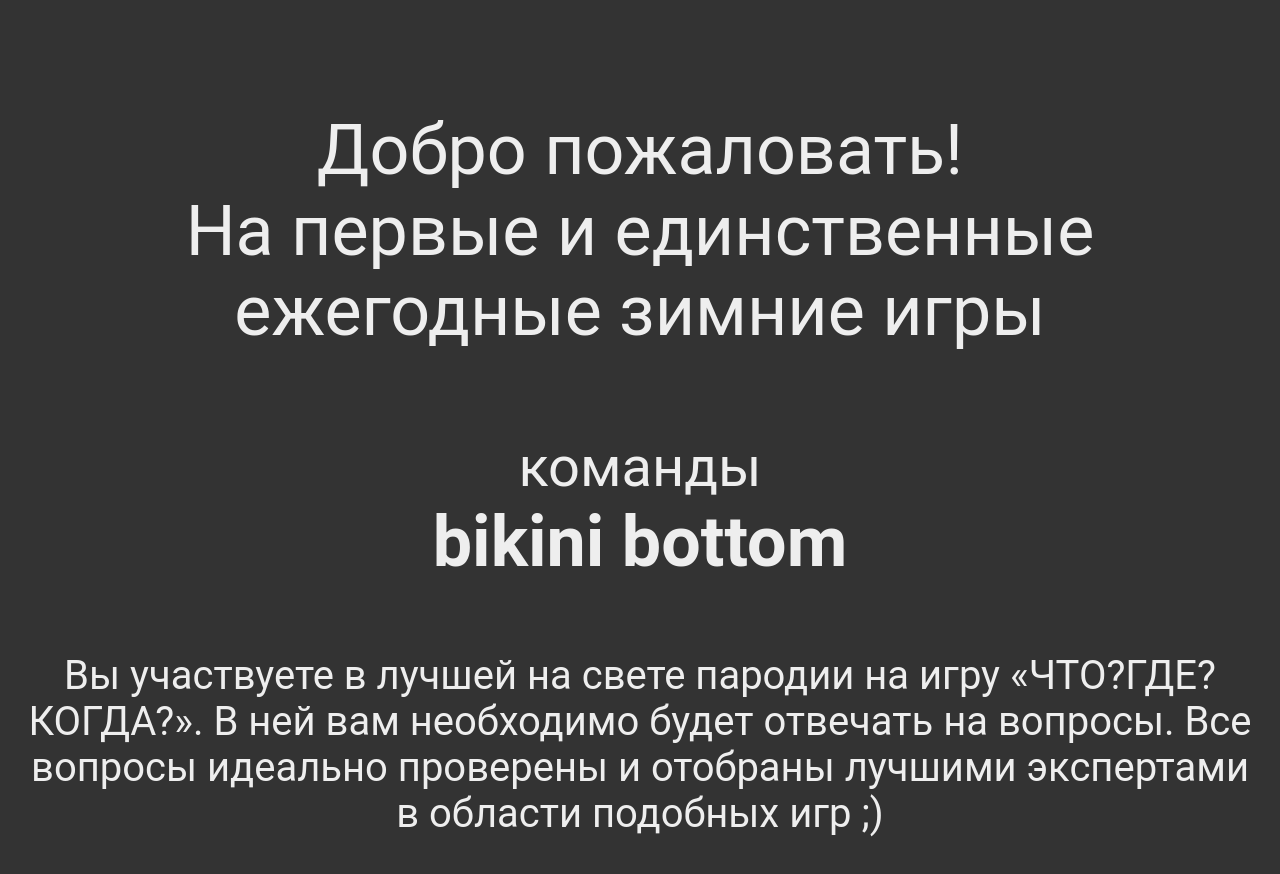
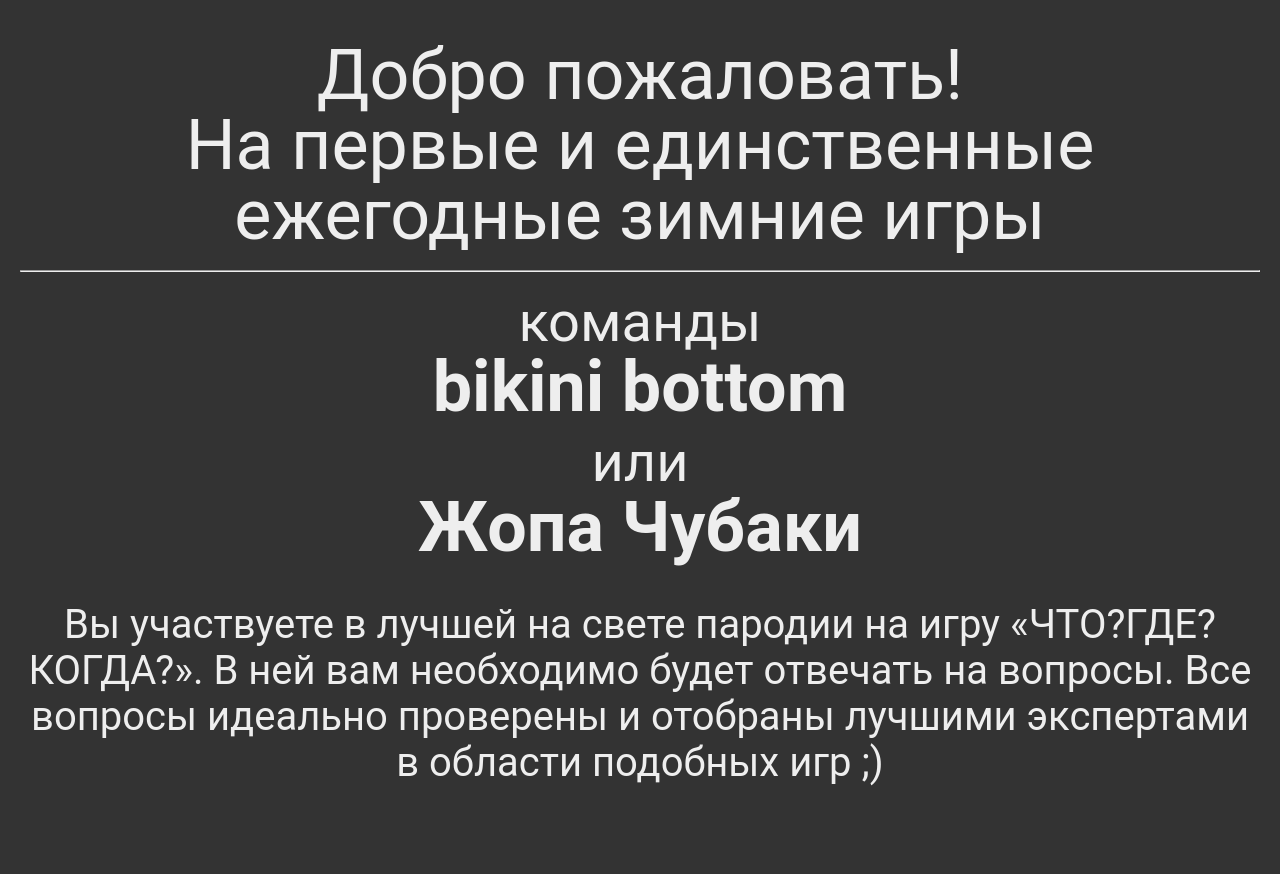
Before and after one commit to nastybits/quiz, a Vue app in the folder app/: page / in a window 1280 px wide. Shown: the top 874 px of the page. After the commit the page ends 826 px from the top, so only its background shows below. Built offline with nearby package versions, Linux system fonts and the light colour scheme.

Commit message:
Cleanup ;)

```diff
--- a/app/src/components/QuizQuestion.vue
+++ b/app/src/components/QuizQuestion.vue
@@ -32,6 +32,10 @@
 
 export default {
   name: "QuizQuestion",
+  setup() {
+    const store = useQuestionsStore()
+    return { questions: store.questions }
+  },
   props: {
     questionIdx: {
       type: Number,
@@ -45,12 +49,6 @@
       type: Boolean,
       default: false
     }
-  },
-  setup() {
-    const store = useQuestionsStore()
-    const questions = store.questions
-
-    return { questions }
   },
   computed: {
     question() {
--- a/app/src/components/TheMeeting.vue
+++ b/app/src/components/TheMeeting.vue
@@ -5,8 +5,9 @@
         Добро пожаловать! <br>
         На первые и единственные ежегодные зимние игры
       </p>
+      <hr>
       <p><small>команды</small><br>
-      <b>bikini bottom</b>
+      <b>bikini bottom</b> <br> <small>или</small> <br> <b>Жопа Чубаки</b>
       </p>
     </div>
     <div class="page__description">
@@ -22,3 +23,17 @@
   name: "TheMeeting"
 }
 </script>
+
+<style>
+.page__title {
+  line-height: 1;
+}
+hr {
+  padding: 0;
+  margin: 10px 0;
+}
+
+p {
+  margin: 0 0 20px 0;
+}
+</style>
--- a/app/src/plugins/consts.js
+++ b/app/src/plugins/consts.js
@@ -13,7 +13,7 @@
   },
   LANG_EN: "en",
   LANG_RU: "ru",
-  ANSWER_TIME: 60
+  ANSWER_TIME: 120
 })
 
 export { consts } // Для использования не только внутри приложения
--- a/app/src/stores/questions.js
+++ b/app/src/stores/questions.js
@@ -5,7 +5,7 @@
 
 export const useQuestionsStore = defineStore('questions', {
   state: () => ({
-      questions: questions
+      questions: dumbQuestions
   }),
   getters: {
     answered: (state) => state.questions.filter(el => !el.done),
--- a/app/src/stores/qusteionsData.js
+++ b/app/src/stores/qusteionsData.js
@@ -132,11 +132,10 @@
   {
     id: 1,
     title: "Вопрос 1",
-    text: "Грациозную и опасную Марле́н Ди́трих влюблённый Э́рих Мари́я Рема́рк называл ЕЮ — но, конечно, не ТАКОЙ ЕЮ.",
-    question: "В какой стране происходит бо́льшая часть недавнего фильма «ТАКАЯ ОНА»?",
-    answer: "Ваканда.",
-    comment: "Ремарк называл Марлен Дитрих пантерой, но вряд ли имел в виду чёрную пантеру, так как Марлен была блондинкой. Фильм 2018 года «Чёрная пантера» рассказывает о супергерое из вымышленной африканской страны Ваканды.",
-    img: "marlen.png",
+    text: "Я на пробежку вышел рано <br> Бежал весь мир, бежал и я <br> А на помойку наркомана, <br> Несли в мешке его друзья,<br> Мне утром делать было нехер,<br> Я на бегу притормозил, <br> Хотел спросить: \"Он че, отъехал?\"",
+    question: "Продолжите стихотворение",
+    answer: "Да че-то так и не спросил.",
+    comment: "Михаил Жигулевский. Сборник Лирика за Пасанов",
     music: "pause1.mp3"
   },
   {
--- a/app/src/views/AdminView.vue
+++ b/app/src/views/AdminView.vue
@@ -5,8 +5,8 @@
         <button class="btn" @click="setState('Start')">Начало</button>
         <button class="btn" @click="setState('Rules')">Правила</button>
         <button class="btn" @click="setState('Question')">Вопросы</button>
-        <button class="btn" @click="toggleMusic('volchok')">Волчек</button>
-        <button class="btn" @click="toggleMusic('volchok2')">Волчек 2</button>
+        <button class="btn" @click="toggleMusic('volchok')">Волчок</button>
+        <button class="btn" @click="toggleMusic('volchok2')">Волчок 2</button>
         <hr>
         <button v-if="state.questionIdx >= 0 && !state.showAnswer && !isTimerActive && !state.showQuestion" class="btn" @click="askQuestion">Внимание вопрос!</button>
         <button v-if="state.showQuestion && !state.showAnswer" class="btn" @click="answer(true)">Верный ответ</button>
@@ -48,10 +48,11 @@
 
 <script>
 import Cookies from "js-cookie"
-
-import {useQuestionsStore} from "@/stores/questions";
 import audio from "@/mixins/audio"
 import QuizQuestion from "@/components/QuizQuestion.vue"
+import { useQuestionsStore } from "@/stores/questions"
+
+window.timer = null
 
 export default {
   name: "AdminView",
@@ -69,10 +70,7 @@
   },
   setup() {
     const store = useQuestionsStore()
-    const questions = store.questions
-    window.timer = null
-
-    return { questions }
+    return { questions: store.questions }
   },
   computed: {
     currentQuestion() {
```
Also changed, not shown: app/src/stores/counter.js (deleted, +0 -12 lines).
